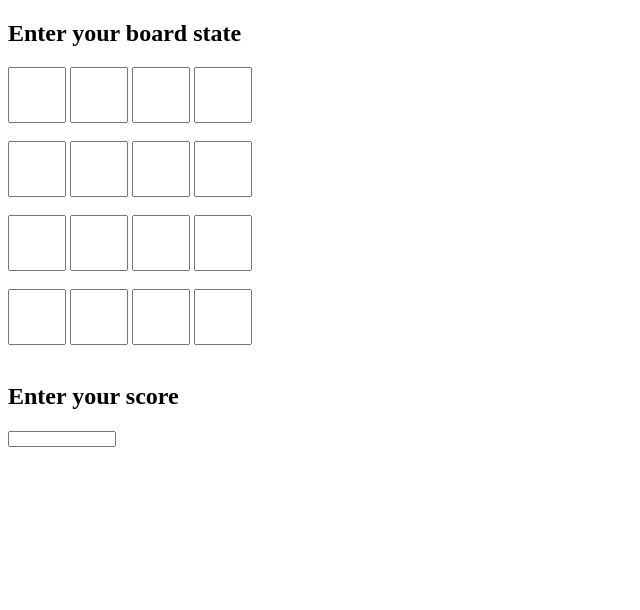
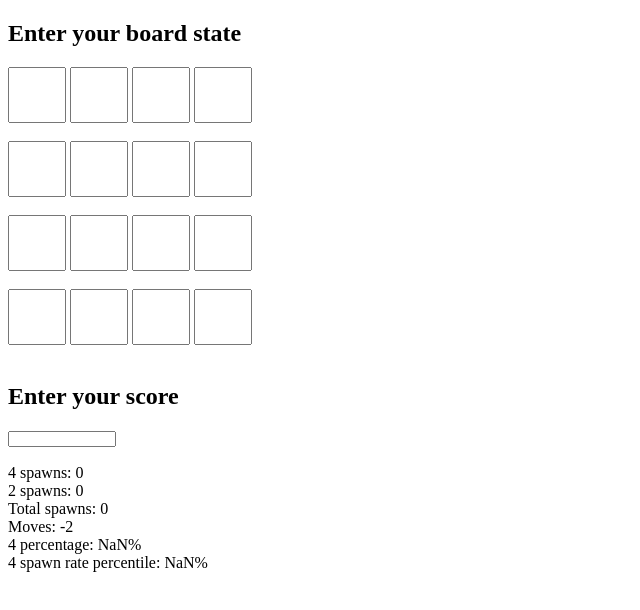
Before and after one commit to CubeyTheCube/2048-stats, a plain HTML site: page index.html in a window 1280 px wide. Shown: the whole page, without its empty margins (0-640 px from the left). Drawn offline with Linux system fonts and the light colour scheme.

Commit message:
Update index.html

```diff
--- a/index.html
+++ b/index.html
@@ -72,7 +72,7 @@ var twoSpawns = (total-diff)/2;
 var spawns = twoSpawns+fourSpawns;
 var moves = spawns - 2;
 var fourPercentage = fourSpawns/(twoSpawns+fourSpawns);
-var fourPercentile = 1-Math.exp(-6.9315*pow(fourPercentage, moves));
+var fourPercentile = 1-Math.exp(-6.9315*Math.pow(fourPercentage, moves));
 d("output").innerHTML = `4 spawns: ${fourSpawns}</br>2 spawns: ${twoSpawns}</br>Total spawns: ${spawns}</br>Moves: ${moves}</br>4 percentage: ${fourPercentage*100}%</br>4 spawn rate percentile: ${fourPercentile*100}%`;
 }
 setInterval(calc, 16)
```
